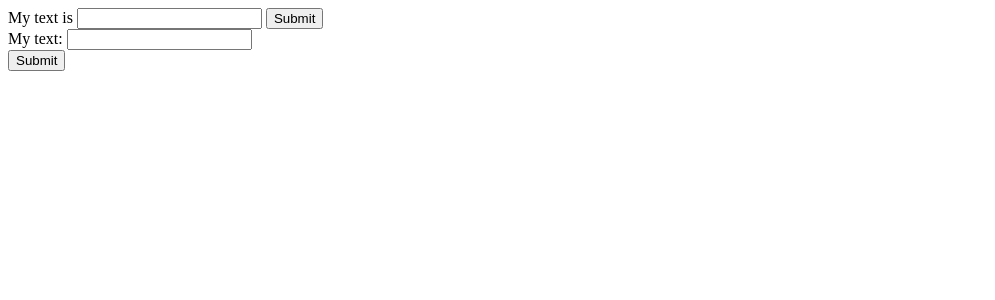
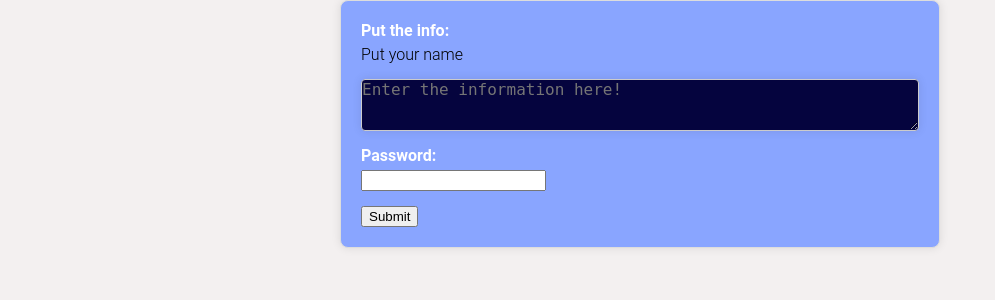
Before and after one commit to SiyanaTrend/Django-Basics-exercises, a Django app: page / in a window 1280 px wide. Shown: the top 300 px of the page, without its empty margins (0-995 px from the left). Run offline with Django 5.2, Linux system fonts and the light colour scheme.

Commit message:
chore: Add more examples for form fields/widgets

```diff
--- a/formsBasics/forumApp/posts/forms.py
+++ b/formsBasics/forumApp/posts/forms.py
@@ -2,6 +2,52 @@ from django import forms
 
 
 class MyFrom(forms.Form):
-    my_text = forms.CharField(
+    CHOICES = [
+        ('1', 'option 1'),
+        ('2', 'option 2'),
+        ('3', 'option 3'),
+    ]
+
+    my_name = forms.CharField(
         max_length=10,
+        required=False,
+        # initial='Hello',
+        label="Put the info:",
+        help_text="Put your name",
+        widget=forms.Textarea(
+            attrs={'cols': 80,
+                   'class': 'search-bar',
+                   'placeholder': 'Enter the information here!'}
+        )
     )
+
+    password = forms.CharField(
+        required=False,
+        widget=forms.PasswordInput(),
+    )
+
+    # my_text = forms.CharField(
+    #     widget=forms.Textarea()
+    # )
+    #
+    # multiple_select = forms.MultipleChoiceField(
+    #     choices=CHOICES,
+    #     widget=forms.CheckboxSelectMultiple,
+    # )
+    #
+    # checkbox_field = forms.BooleanField(
+    #     required=False,
+    # )
+    #
+    # radio_field = forms.ChoiceField(
+    #     choices=CHOICES,
+    #     widget=forms.RadioSelect(),
+    # )
+    #
+    # radio_box = forms.CharField(
+    #     widget=forms.RadioSelect(choices=CHOICES),
+    # )
+    #
+    # date = forms.DateField(
+    #     widget=forms.SelectDateWidget(),
+    # )
--- a/formsBasics/forumApp/templates/index.html
+++ b/formsBasics/forumApp/templates/index.html
@@ -1,7 +1,9 @@
+{% load static %}
 <!DOCTYPE html>
 <html lang="en">
 <head>
     <meta charset="UTF-8">
+    <link rel="stylesheet" href="{% static 'css/styles.css' %}">
     <title>Title</title>
 </head>
 <body>
@@ -19,12 +21,12 @@
 {#    </form>#}
 
 
-    <form method="post">
-        {% csrf_token %}
-        <label>My text is</label>
-        <input name='my_text' maxlength="10" type='text'/>
-        <button>Submit</button>
-    </form>
+{#    <form method="post">#}
+{#        {% csrf_token %}  #}
+{#        <label>My text is</label>#}
+{#        <input name='my_text' maxlength="10" type='text'/>#}
+{#        <button>Submit</button>#}
+{#    </form>#}
 
 
     <form method="post">
```
